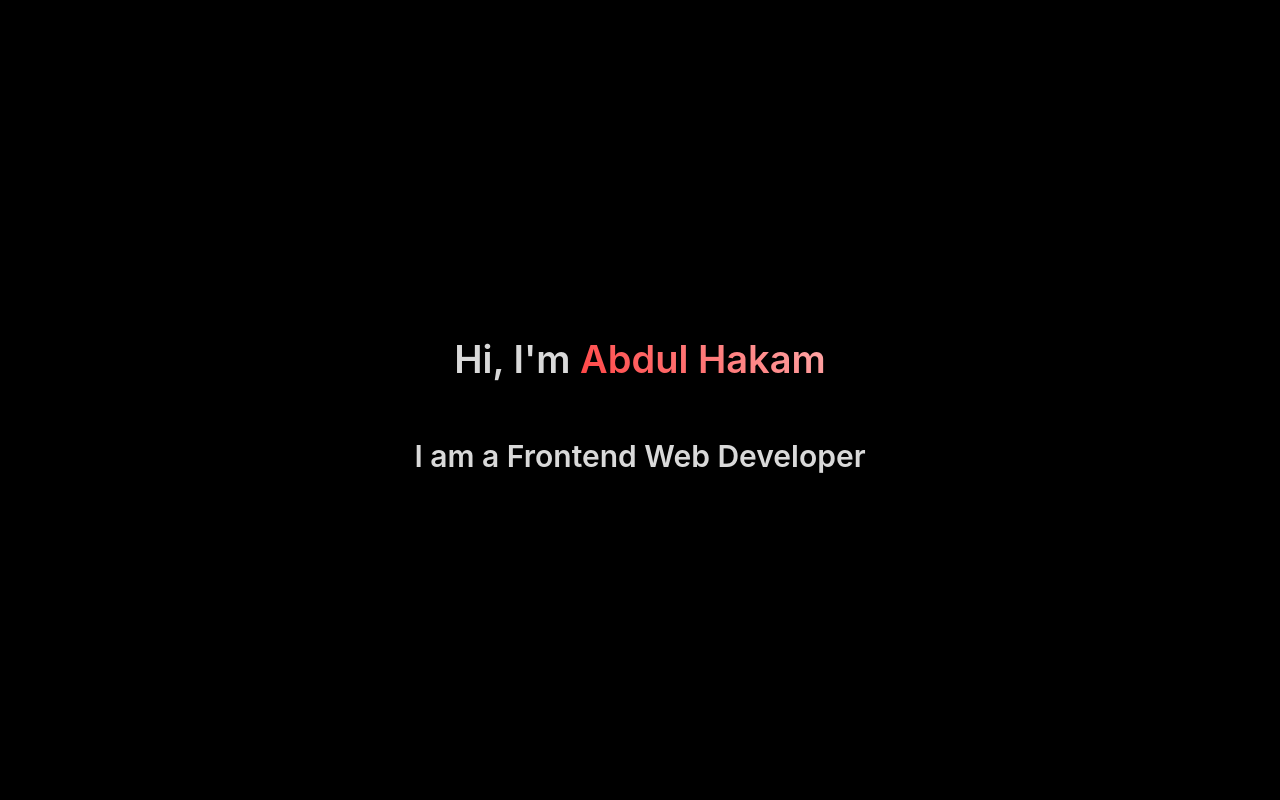
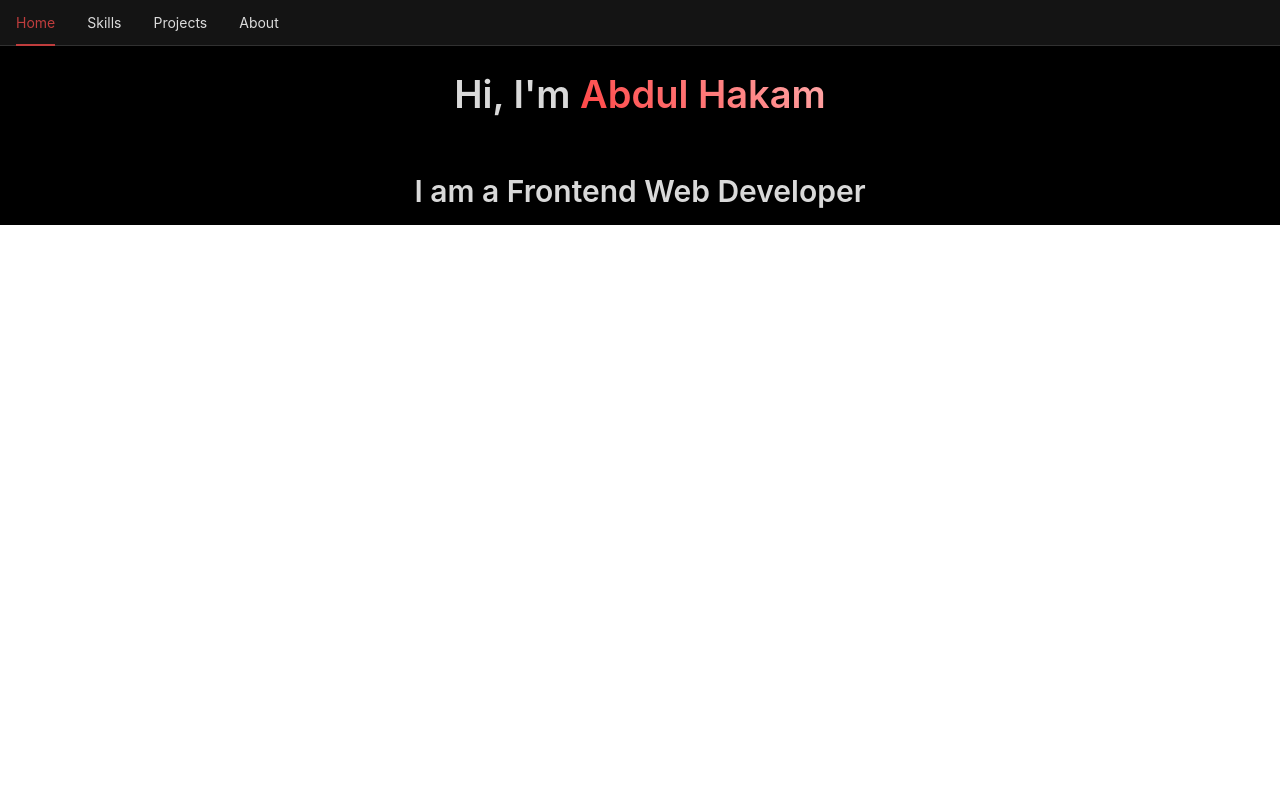
Before and after one commit to abdulhakam/abdulhakam.github.io, a React (Create React App) app: page / in a window 1280 px wide. Shown: the top 800 px of the page. Built offline with nearby package versions, Linux system fonts and the light colour scheme.

Commit message:
added nav and react router
using antd menu react router, shall fix whiteness in background.

```diff
--- a/package.json
+++ b/package.json
@@ -17,13 +17,14 @@
     "gh-pages": "^4.0.0",
     "react": "^18.2.0",
     "react-dom": "^18.2.0",
+    "react-router-dom": "^6.4.5",
     "react-scripts": "5.0.1",
     "typescript": "^4.9.3",
     "web-vitals": "^2.1.4"
   },
   "scripts": {
-    "predeploy":"npm run build",
-    "deploy":"gh-pages -d build",
+    "predeploy": "npm run build",
+    "deploy": "gh-pages -d build",
     "start": "react-scripts start",
     "build": "react-scripts build",
     "test": "react-scripts test",
--- a/src/App.tsx
+++ b/src/App.tsx
@@ -5,17 +5,24 @@ import customTheme from "./theme/customTheme";
 import Skills from "./pages/Skills";
 import Projects from "./pages/Projects";
 import About from "./pages/About";
+import Navbar from "./components/global/Navbar";
+import { HashRouter, Route, Routes } from "react-router-dom";
 
 function App() {
   return (
-    <ConfigProvider theme={customTheme()}>
-      <Layout>
-        <HomePage key='home'/>
-        <Skills />
-        <Projects />
-        <About/>
-      </Layout>
-    </ConfigProvider>
+    <HashRouter>
+      <ConfigProvider theme={customTheme()}>
+        <Layout style={{background:'black'}}>
+          <Navbar/>
+          <Routes>
+            <Route path='/' element={<HomePage key='home'/>}/>
+            <Route path='/skills' element={<Skills />}/>
+            <Route path='/projects' element={<Projects />}/>
+            <Route path='/about' element={<About/>}/>
+          </Routes>
+        </Layout>
+      </ConfigProvider>
+    </HashRouter>
   );
 }
 
--- /dev/null
+++ b/src/components/global/Navbar.tsx
@@ -0,0 +1,46 @@
+import React, {useState} from "react";
+import {useNavigate} from 'react-router-dom';
+import type { MenuProps } from "antd";
+import {Menu} from "antd";
+
+
+const navItems: MenuProps['items'] = [
+  {
+    label: 'Home',
+    key: 'home',
+  },
+  {
+    label: 'Skills',
+    key: 'skills',
+  },
+  {
+    label: 'Projects',
+    key: 'projects',
+  },
+  {
+    label: 'About',
+    key: 'about',
+  }
+]
+
+
+const Navbar: React.FC = () => {
+  const [current,setCurrent] = useState('home');
+  const navigate = useNavigate();
+
+  const onClick: MenuProps['onClick'] = (e) => {
+    navigate(`/${e.key}`)
+    setCurrent(e.key)
+  };
+
+  return (
+    <Menu
+      style={{}}
+      onClick={onClick}
+      selectedKeys={[current]}
+      mode='horizontal'
+      items={navItems}/>
+      )
+}
+
+export default Navbar;
--- a/src/pages/About/index.tsx
+++ b/src/pages/About/index.tsx
@@ -11,7 +11,7 @@ const aboutMe = {
   languages:'English, Urdu'}
 
 const About: React.FC = () => (
-  <Row style={{height: '100vh',marginRight: '2rem',marginLeft: '2rem'}}>
+  <Row style={{marginRight: '2rem',marginLeft: '2rem'}}>
     <Title style={{display:'flex',width: '100%',justifyContent:'center'}} level={1}>About Me</Title>
     <Col span={8}>
       <Divider orientation='left'>Name:</Divider>
--- a/src/pages/Home/index.tsx
+++ b/src/pages/Home/index.tsx
@@ -12,7 +12,6 @@ const HomePage = () => (
         justify='center'
         align='middle'
         style={{
-          height:'100vh',
           alignItems: 'center',
           textAlign:'center',
           flexDirection:'column',
--- a/src/pages/Projects/index.tsx
+++ b/src/pages/Projects/index.tsx
@@ -6,7 +6,6 @@ const Projects: React.FC = () => (
   justify='center'
   align='middle'
   style={{
-    height:'100vh',
     alignItems: 'center',
     textAlign:'center',
     flexDirection:'column',
--- a/src/pages/Skills/index.tsx
+++ b/src/pages/Skills/index.tsx
@@ -9,7 +9,7 @@ import { ReactComponent as Muilogo } from '../../assets/images/mui.svg'
 import { ReactComponent as BS5logo} from '../../assets/images/bootstrap5.svg'
 
 const Skills: React.FC = () => (
-  <Row justify='space-around' align='middle' style={{height: '100vh',flexFlow: 'column'}}>
+  <Row justify='space-around' align='middle' style={{flexFlow: 'column'}}>
     <Col style={{width:'100%',}}><Typography.Title style={{display:'flex',justifyContent:'center'}} level={1}> My Skills </Typography.Title></Col>
     <Row justify='space-around'>
       <Typography.Title style={{display:'block',width:'100%'}} level={2}>Languages</Typography.Title>
```
Also changed, not shown: 1 other file (tests, documents, lock files or other folders).
